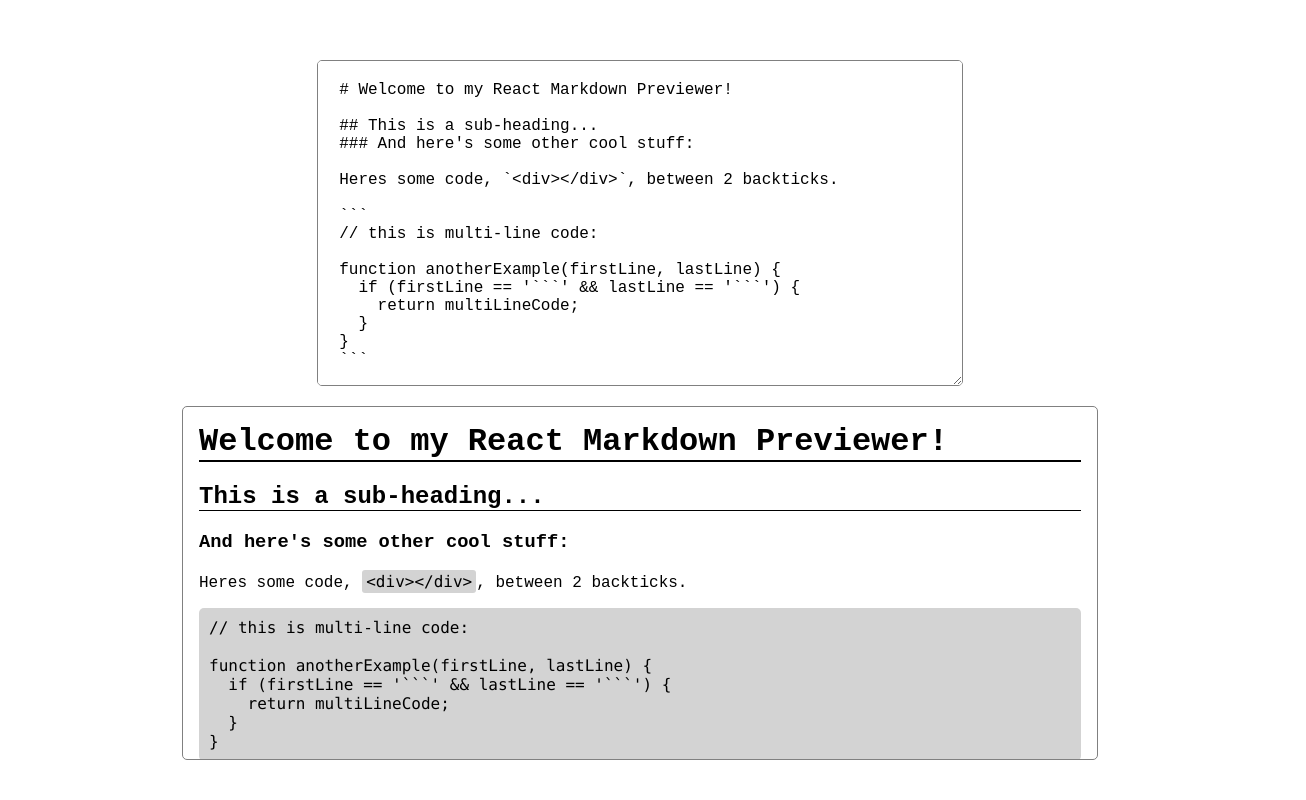
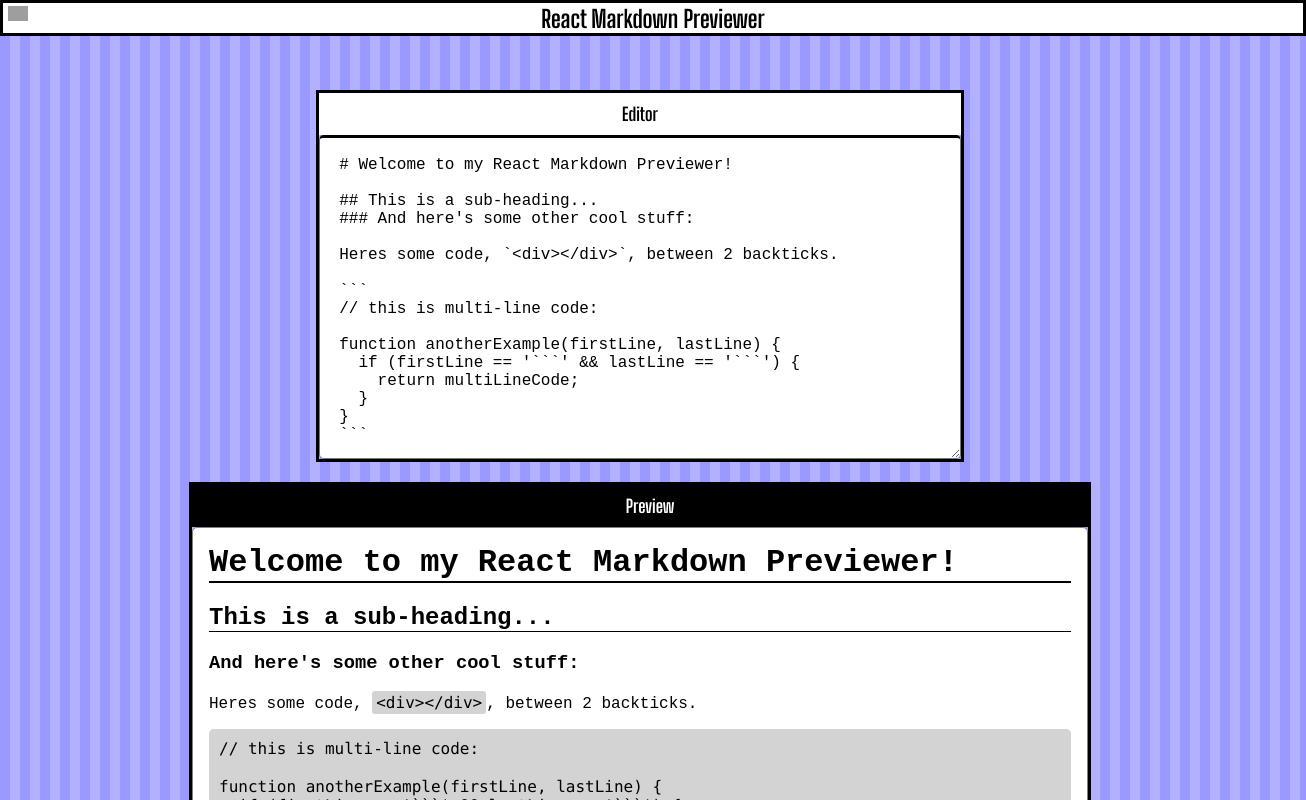
Before and after one commit to MattGDwyer/react-markdown-previewer-9002, a React (Create React App) app: page / in a window 1280 px wide. Shown: the top 800 px of the page, 1306 px wide, since content can reach past the window. Built offline with nearby package versions, Linux system fonts and the light colour scheme; grey boxes are pictures that could not be loaded.

Commit message:
mvp project complete

```diff
--- a/public/index.html
+++ b/public/index.html
@@ -9,6 +9,9 @@
       name="description"
       content="Web site created using create-react-app"
     />
+    <style>
+      @import url('https://fonts.googleapis.com/css2?family=Big+Shoulders+Display:wght@100;200;300;400;500;600;700;800;900&display=swap');
+      </style>
     <link rel="apple-touch-icon" href="%PUBLIC_URL%/logo192.png" />
     <!--
       manifest.json provides metadata used when your web app is installed on a
--- a/src/App.css
+++ b/src/App.css
@@ -3,31 +3,68 @@
   flex-direction: column;
   justify-content: center;
   align-items: center;
-  height: 100vh;
+  height: 100%;
   }
 
   textarea {
+    flex-grow: 1;
     width: 50vw!important;
     height: 40vh;
     font-size: 1em;
     border-radius: 5px;
-    border: 1px solid gray;
+    border-top: 3px solid black;
     resize: vertical;
     outline: none;
-    margin-bottom: 20px;
+    padding-bottom: 20px;
+    padding: 0;
     font-family: 'Courier New', Courier, monospace;
   }
 
+  .editor-wrapper {
+    margin-top: 10vh;
+    margin-bottom: 20px;
+    display: flex;
+    flex-direction: column;
+    border: 3px solid black;
+  }
+
+  .window-title {
+    flex-grow: 1;
+    text-align: center;
+    background-color: white;
+    padding: 10px;
+    font-size: large;
+    font-weight: 700;
+  }
+
+  .preview-wrapper {
+    display: flex;
+    flex-direction: column;
+    width: 70vw;
+    border: 3px solid black;
+    overflow-x: hidden
+}
+
+.window-title-preview {
+    width: 70vw;
+    text-align: center;
+    background-color: black;
+    color: white;
+    padding: 10px;
+    font-size: large;
+    font-weight: 700;
+}
 
 .preview {
-  width: 70%;
-  height: 40vh;
+    /* width: 70vw%; */
+    height: max-content;
     border-radius: 5px;
     border: 1px solid gray;
     padding: 1rem;
     overflow: auto;
     font-size: 1em;
     font-family: 'Courier New', Courier, monospace;
+    background-color: white;
 }
 
   .preview h1, h2, h3 {
--- a/src/App.js
+++ b/src/App.js
@@ -64,12 +64,18 @@ function App() {
 
   return (
     <div className="container">
+      <div className="editor-wrapper">
+        <span className="window-title">Editor</span>
       <textarea id="editor" value={markdown} onChange={handleChange} />
-      <div
-        className="preview"
-        id="preview"
-        dangerouslySetInnerHTML={renderMarkdown()}
-      />
+      </div>
+      <div className="preview-wrapper">
+        <span className='window-title-preview'>Preview</span>
+        <div
+          className="preview"
+          id="preview"
+          dangerouslySetInnerHTML={renderMarkdown()}
+        />
+      </div>
     </div>
   );
 }
--- /dev/null
+++ b/src/Header.css
@@ -0,0 +1,23 @@
+header {
+    position: absolute;
+    top: 0;
+    left: 0;
+    height: 30px;
+    width: 100vw;
+    background-color: white;
+    display: flex;
+    align-items: center;
+    justify-content: center;
+    padding: 0 10px;
+    font-size: 24px;
+    font-weight: 700;
+    color: black;
+    border: 3px solid black;
+}
+
+.mac {
+    position: absolute;
+    top: 3px;
+    left: 5px;
+
+}
--- /dev/null
+++ b/src/Header.js
@@ -0,0 +1,11 @@
+import React from 'react';
+import './Header.css';
+
+const Header = () => (
+  <header>
+    <a title="Rob Janoff, Public domain, via Wikimedia Commons" href="https://commons.wikimedia.org/wiki/File:Apple_Computer_Logo_rainbow.svg"><img className="mac" width="20" alt="Apple Computer Logo rainbow" src="https://upload.wikimedia.org/wikipedia/commons/thumb/8/84/Apple_Computer_Logo_rainbow.svg/32px-Apple_Computer_Logo_rainbow.svg.png" /></a>
+    React Markdown Previewer
+  </header>
+);
+
+export default Header;
--- a/src/index.css
+++ b/src/index.css
@@ -1,13 +1,54 @@
 body {
   margin: 10px;
-  /* font-family: -apple-system, BlinkMacSystemFont, 'Segoe UI', 'Roboto', 'Oxygen',
+  height: 220vh;
+  font-family: 'Big Shoulders Display', cursive;
+    /* font-family: -apple-system, BlinkMacSystemFont, 'Segoe UI', 'Roboto', 'Oxygen',
     'Ubuntu', 'Cantarell', 'Fira Sans', 'Droid Sans', 'Helvetica Neue',
     sans-serif; */
   -webkit-font-smoothing: antialiased;
   -moz-osx-font-smoothing: grayscale;
+  background-image: repeating-linear-gradient(
+    90deg,
+    #9999ff,
+    #9999ff 10px,
+    #b1b1ff 10px,
+    #b1b1ff 20px
+  );
+
 }
 
 code {
   font-family: source-code-pro, Menlo, Monaco, Consolas, 'Courier New',
     monospace;
 }
+
+/* Webkit browsers */
+::-webkit-scrollbar {
+  width: 18px;
+  background-color: darkgray;
+}
+
+::-webkit-scrollbar-thumb {
+  /* border-radius: 10px; */
+  -webkit-box-shadow: inset 0 0 6px rgba(0, 0, 0, 0.1);
+  background-color: white;
+  border: 3px solid black;
+}
+
+/* Other browsers */
+body::-webkit-scrollbar {
+  width: 18px;
+  background-color: darkgray;
+}
+
+body::-webkit-scrollbar-thumb {
+  /* border-radius: 10px; */
+  -webkit-box-shadow: inset 0 0 6px rgba(0, 0, 0, 0.1);
+  background-color: white;
+}
+
+body::-webkit-scrollbar-track {
+  -webkit-box-shadow: inset 0 0 6px rgba(0, 0, 0, 0.1);
+  border-radius: 10px;
+  background-color: darkgray;
+}
--- a/src/index.js
+++ b/src/index.js
@@ -1,12 +1,14 @@
 import React from 'react';
 import ReactDOM from 'react-dom/client';
 import './index.css';
+import Header from './Header';
 import App from './App';
 import reportWebVitals from './reportWebVitals';
 
 const root = ReactDOM.createRoot(document.getElementById('root'));
 root.render(
   <React.StrictMode>
+    <Header />
     <App />
   </React.StrictMode>
 );
```
Lines whose indentation alone changed are shown as unchanged.
